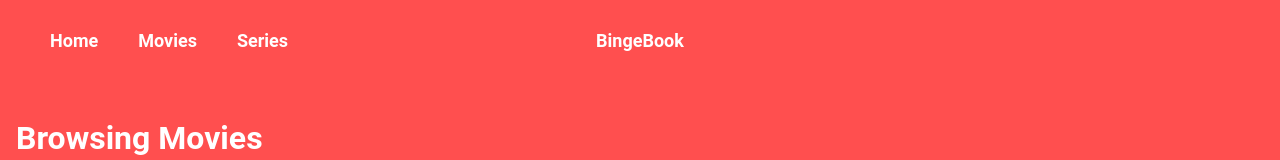
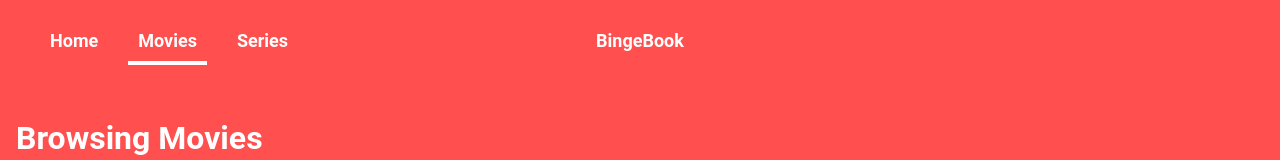
Before and after one commit to peterbasar/binge-book, a React (Create React App) app in the folder binge-book/: page /movies in a window 1280 px wide. Shown: the top 160 px of the page. Built offline with nearby package versions, Linux system fonts and the light colour scheme.

Commit message:
<NEW> Active navigation links highlighted

```diff
--- a/binge-book/src/Components/Header/Header.css
+++ b/binge-book/src/Components/Header/Header.css
@@ -5,6 +5,10 @@
 
 .header-logo-text-wrapper{
     text-align: center;
+}
+
+.header-link-active{
+    border-bottom: 4px solid white;
 }
 
 .header-desktop-navigation > *,
--- a/binge-book/src/Components/Header/Header.tsx
+++ b/binge-book/src/Components/Header/Header.tsx
@@ -7,6 +7,7 @@ import { useTheme } from '@mui/material/styles';
 import MenuIcon from '@mui/icons-material/Menu';
 /* Constants */
 import { FRONTEND_ENDPOINTS } from 'config';
+import { useAppStore } from 'App.store';
 
 
 const Header = () => {
@@ -14,6 +15,9 @@ const Header = () => {
   const toggleMobileNavigation = () => {
     setMobileNavigationOn(!mobileNavigationOn);
   }
+
+  /* Zustand */
+  const activeEndpoint = useAppStore((state) => state.activeEndpoint);
 
   const theme = useTheme();
 
@@ -31,9 +35,18 @@ const Header = () => {
 
         {/* Desktop navigation */}
         <nav id="header-desktop" className='header-desktop-navigation'>
-          <Link to={FRONTEND_ENDPOINTS.HOMEPAGE}>Home</Link>
-          <Link to={FRONTEND_ENDPOINTS.MOVIES}>Movies</Link>
-          <Link to={FRONTEND_ENDPOINTS.SERIES}>Series</Link>
+          <Link className={activeEndpoint == FRONTEND_ENDPOINTS.HOMEPAGE ? "header-link-active" : ""}
+                to={FRONTEND_ENDPOINTS.HOMEPAGE}>
+            Home
+          </Link>
+          <Link className={activeEndpoint == FRONTEND_ENDPOINTS.MOVIES ? "header-link-active" : ""}
+                to={FRONTEND_ENDPOINTS.MOVIES}>
+                  Movies
+          </Link>
+          <Link className={activeEndpoint == FRONTEND_ENDPOINTS.SERIES ? "header-link-active" : ""}
+                to={FRONTEND_ENDPOINTS.SERIES}>
+                  Series
+          </Link>
         </nav>
 
         {/* Mobile navigation */}
@@ -58,13 +71,22 @@ const Header = () => {
               className="header-mobile-navigation-wrapper">
             <Grid container className='header-mobile-navigation'>
               <Grid item xs={12}>
-                <Link to={FRONTEND_ENDPOINTS.HOMEPAGE}>Home</Link>
+                <Link className={activeEndpoint == FRONTEND_ENDPOINTS.HOMEPAGE ? "header-link-active" : ""}
+                      to={FRONTEND_ENDPOINTS.HOMEPAGE}>
+                  Home
+                </Link>
               </Grid>
               <Grid item xs={12}>
-                <Link to={FRONTEND_ENDPOINTS.MOVIES}>Movies</Link>
+                <Link className={activeEndpoint == FRONTEND_ENDPOINTS.MOVIES ? "header-link-active" : ""}
+                      to={FRONTEND_ENDPOINTS.MOVIES}>
+                  Movies
+                </Link>
               </Grid>
               <Grid item xs={12}>
-                <Link to={FRONTEND_ENDPOINTS.SERIES}>Series</Link>
+                <Link className={activeEndpoint == FRONTEND_ENDPOINTS.SERIES ? "header-link-active" : ""}
+                      to={FRONTEND_ENDPOINTS.SERIES}>
+                  Series
+                </Link>
               </Grid>
             </Grid>
         </Grid>
```
